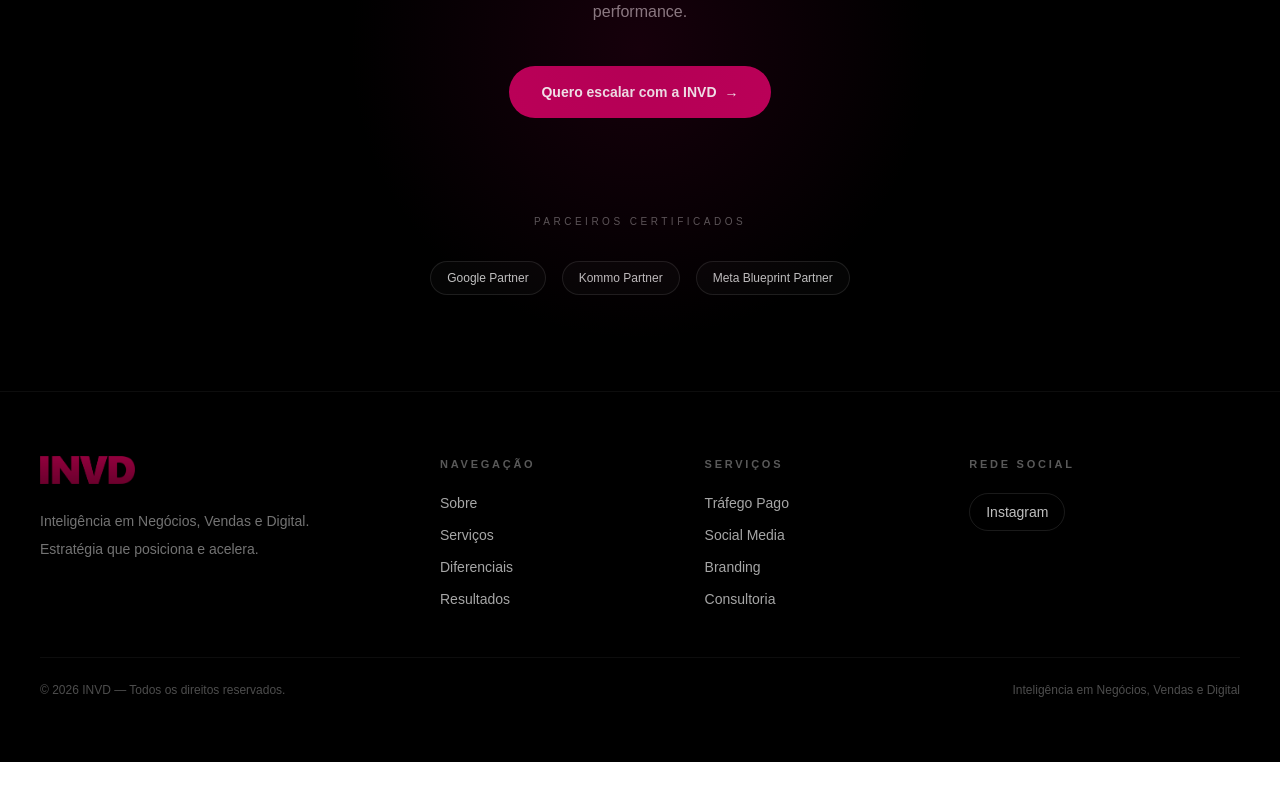
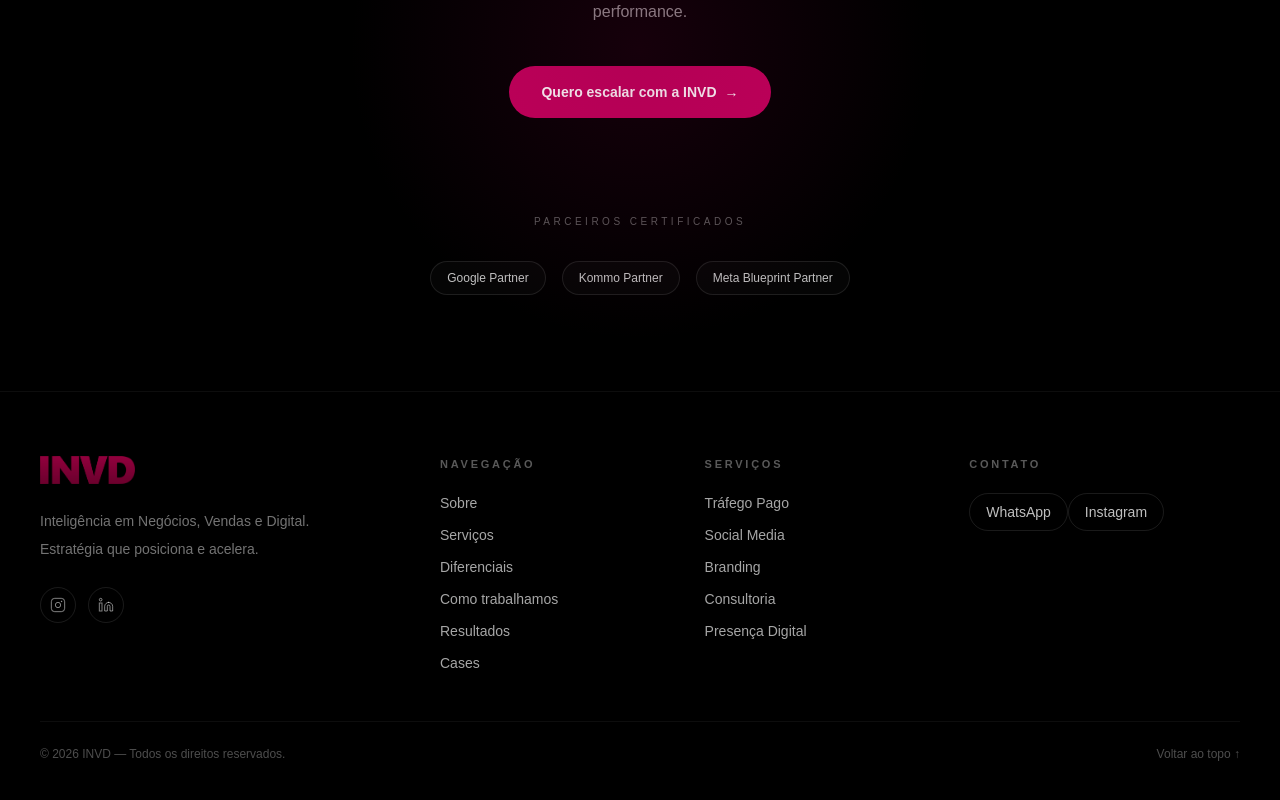
Before and after one commit to INVDGROUP/invd-site, a Next.js app: page / in a window 1280 px wide. Shown: the part 5099-5899 px from the top of the page. Before the commit the page ends 5861 px from the top, so only its background shows below. Built offline with nearby package versions, Linux system fonts and the light colour scheme.

Commit message:
Update page.tsx

```diff
--- a/app/page.tsx
+++ b/app/page.tsx
@@ -119,9 +119,7 @@ export default function Home() {
 
   const whatsappLink =
     "https://api.whatsapp.com/send/?phone=5561993253597&text&type=phone_number&app_absent=0";
-  const instagramLink = "https://www.instagram.com/invdgroup/";
-
-  const trackWhatsAppClick = (location: string) => {
+const trackWhatsAppClick = (location: string) => {
   if (typeof window === "undefined") return;
 
   window.dataLayer = window.dataLayer || [];
@@ -570,6 +568,32 @@ export default function Home() {
                 Inteligência em Negócios, Vendas e Digital. Estratégia que
                 posiciona e acelera.
               </p>
+              <div className="mt-6 flex items-center gap-3">
+                <a
+                  href="https://www.instagram.com/invdgroup/"
+                  target="_blank"
+                  rel="noreferrer"
+                  className="flex h-9 w-9 items-center justify-center rounded-full border border-white/10 text-white/50 transition hover:border-[#C0005A] hover:text-white"
+                >
+                  <svg xmlns="http://www.w3.org/2000/svg" width="16" height="16" fill="none" viewBox="0 0 24 24" stroke="currentColor" strokeWidth="1.5">
+                    <rect x="2" y="2" width="20" height="20" rx="5"/>
+                    <circle cx="12" cy="12" r="4"/>
+                    <circle cx="17.5" cy="6.5" r="0.5" fill="currentColor"/>
+                  </svg>
+                </a>
+                <a
+                  href="https://www.linkedin.com/company/invdgroup"
+                  target="_blank"
+                  rel="noreferrer"
+                  className="flex h-9 w-9 items-center justify-center rounded-full border border-white/10 text-white/50 transition hover:border-[#C0005A] hover:text-white"
+                >
+                  <svg xmlns="http://www.w3.org/2000/svg" width="16" height="16" fill="none" viewBox="0 0 24 24" stroke="currentColor" strokeWidth="1.5">
+                    <path strokeLinecap="round" strokeLinejoin="round" d="M16 8a6 6 0 016 6v7h-4v-7a2 2 0 00-2-2 2 2 0 00-2 2v7h-4v-7a6 6 0 016-6z"/>
+                    <rect x="2" y="9" width="4" height="12"/>
+                    <circle cx="4" cy="4" r="2"/>
+                  </svg>
+                </a>
+              </div>
             </div>
 
             <div>
@@ -577,27 +601,12 @@ export default function Home() {
                 Navegação
               </p>
               <div className="mt-5 space-y-3 text-sm text-white/65">
-                <a href="#sobre" className="block transition hover:text-white">
-                  Sobre
-                </a>
-                <a
-                  href="#servicos"
-                  className="block transition hover:text-white"
-                >
-                  Serviços
-                </a>
-                <a
-                  href="#diferenciais"
-                  className="block transition hover:text-white"
-                >
-                  Diferenciais
-                </a>
-                <a
-                  href="#resultados"
-                  className="block transition hover:text-white"
-                >
-                  Resultados
-                </a>
+                <a href="#sobre" className="block transition hover:text-white">Sobre</a>
+                <a href="#servicos" className="block transition hover:text-white">Serviços</a>
+                <a href="#diferenciais" className="block transition hover:text-white">Diferenciais</a>
+                <a href="#metodo" className="block transition hover:text-white">Como trabalhamos</a>
+                <a href="#resultados" className="block transition hover:text-white">Resultados</a>
+                <a href="#cases" className="block transition hover:text-white">Cases</a>
               </div>
             </div>
 
@@ -610,19 +619,28 @@ export default function Home() {
                 <span className="block">Social Media</span>
                 <span className="block">Branding</span>
                 <span className="block">Consultoria</span>
+                <span className="block">Presença Digital</span>
               </div>
             </div>
 
             <div>
               <p className="text-[11px] font-semibold uppercase tracking-[0.25em] text-white/35">
-                Rede social
+                Contato
               </p>
-              <div className="mt-5">
+              <div className="mt-5 space-y-3">
                 <a
-                  href={instagramLink}
+                  href="https://api.whatsapp.com/send/?phone=5561993253597"
                   target="_blank"
                   rel="noreferrer"
                   className="inline-flex items-center rounded-full border border-white/10 px-4 py-2 text-sm text-white/75 transition hover:border-[#C0005A] hover:text-white"
+                >
+                  WhatsApp
+                </a>
+                <a
+                  href="https://www.instagram.com/invdgroup/"
+                  target="_blank"
+                  rel="noreferrer"
+                  className="inline-flex items-center rounded-full border border-white/10 px-4 py-2 text-sm text-white/75 transition hover:border-[#C0005A] hover:text-white block w-fit"
                 >
                   Instagram
                 </a>
@@ -632,7 +650,12 @@ export default function Home() {
 
           <div className="mt-12 flex flex-col gap-4 border-t border-white/5 pt-6 text-xs text-white/30 md:flex-row md:items-center md:justify-between">
             <p>© 2026 INVD — Todos os direitos reservados.</p>
-            <p>Inteligência em Negócios, Vendas e Digital</p>
+            <button
+              onClick={() => window.scrollTo({ top: 0, behavior: "smooth" })}
+              className="inline-flex items-center gap-2 text-white/30 transition hover:text-white"
+            >
+              Voltar ao topo ↑
+            </button>
           </div>
         </div>
       </footer>
```
